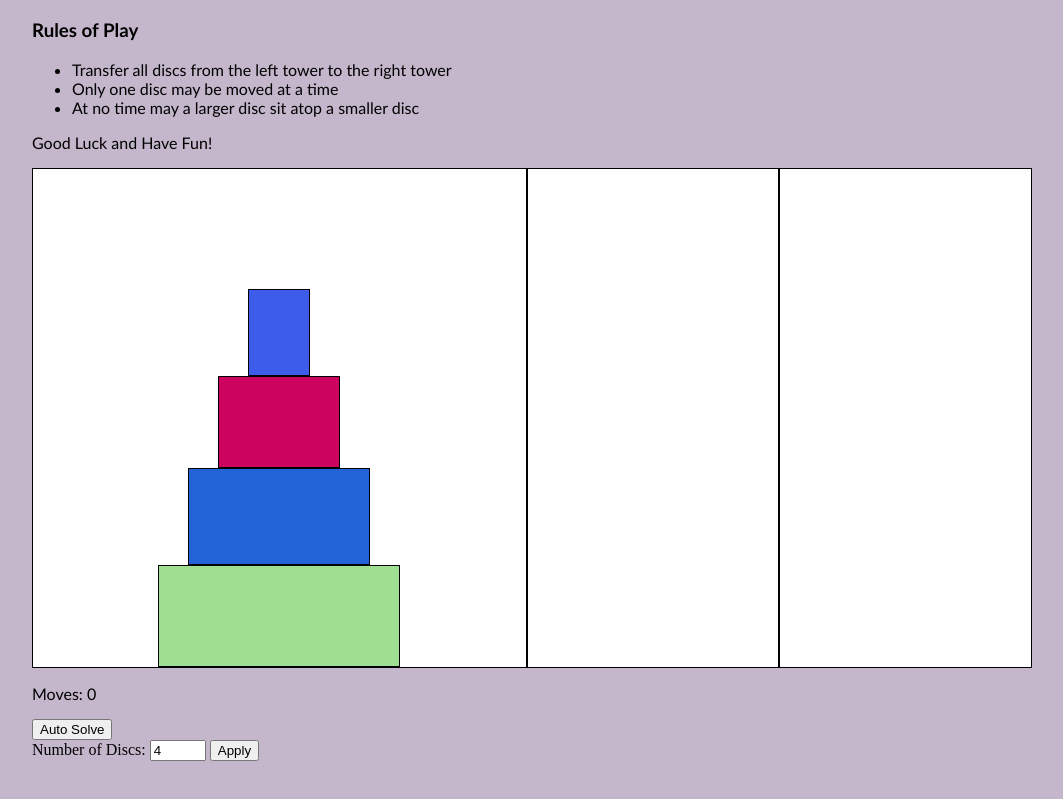
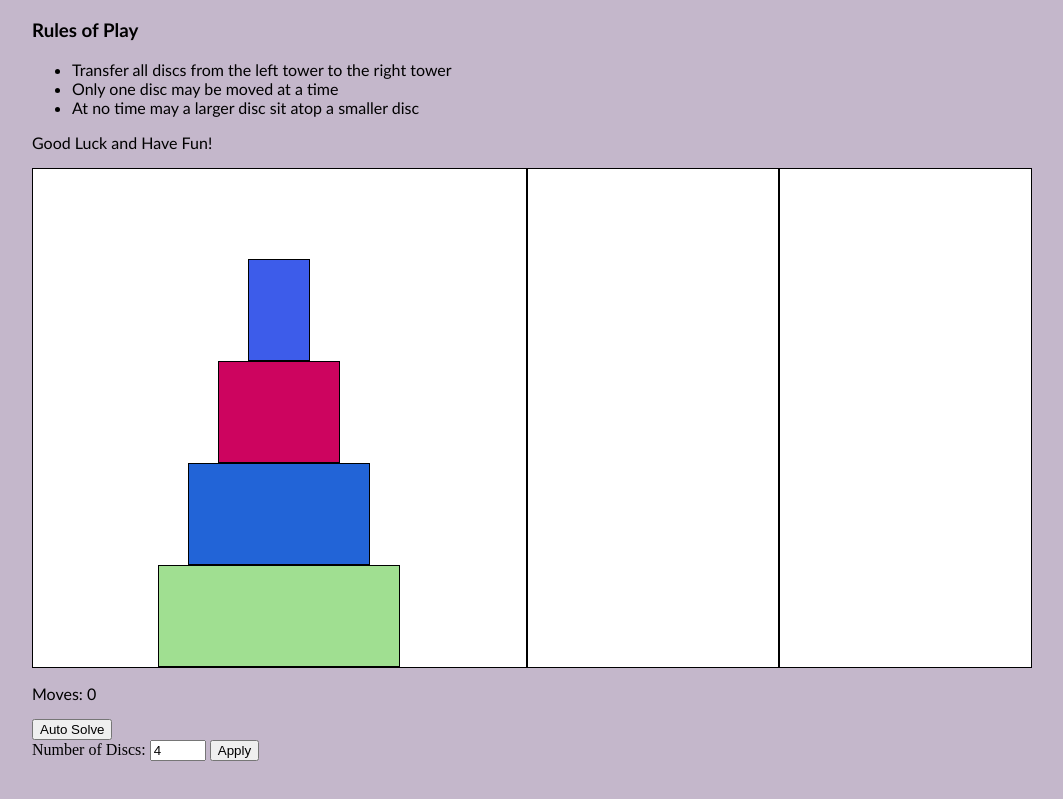
Before and after one commit to DMegatron/Tower-of-Hanoi, a plain HTML site: page index.html in a window 1280 px wide. Shown: the part 101-900 px from the top of the page, without its empty margins (6-1069 px from the left). Drawn offline with Linux system fonts and the light colour scheme.

Commit message:
Update style.css

```diff
--- a/style.css
+++ b/style.css
@@ -41,12 +41,18 @@ p {
 .disc {
   height: 100px;
   border: 1px solid black;
+  display: flex;
+  align-items: center;
+  justify-content: center;
+  width: calc(100% - 20px); /* Adjust for border width */
 }
 
 .disc:hover {
   cursor: pointer;
 }
 
+/* Remove these individual disc width definitions */
+/*
 #disc1 {
   width: 45%;
   height: 85px;
@@ -70,11 +76,4 @@ p {
   height: 100px;
   background-color: #084B83;
 }
-
-.disc {
-  height: 100px;
-  border: 1px solid black;
-  display: flex;
-  align-items: center;
-  justify-content: center;
-}
+*/
```
